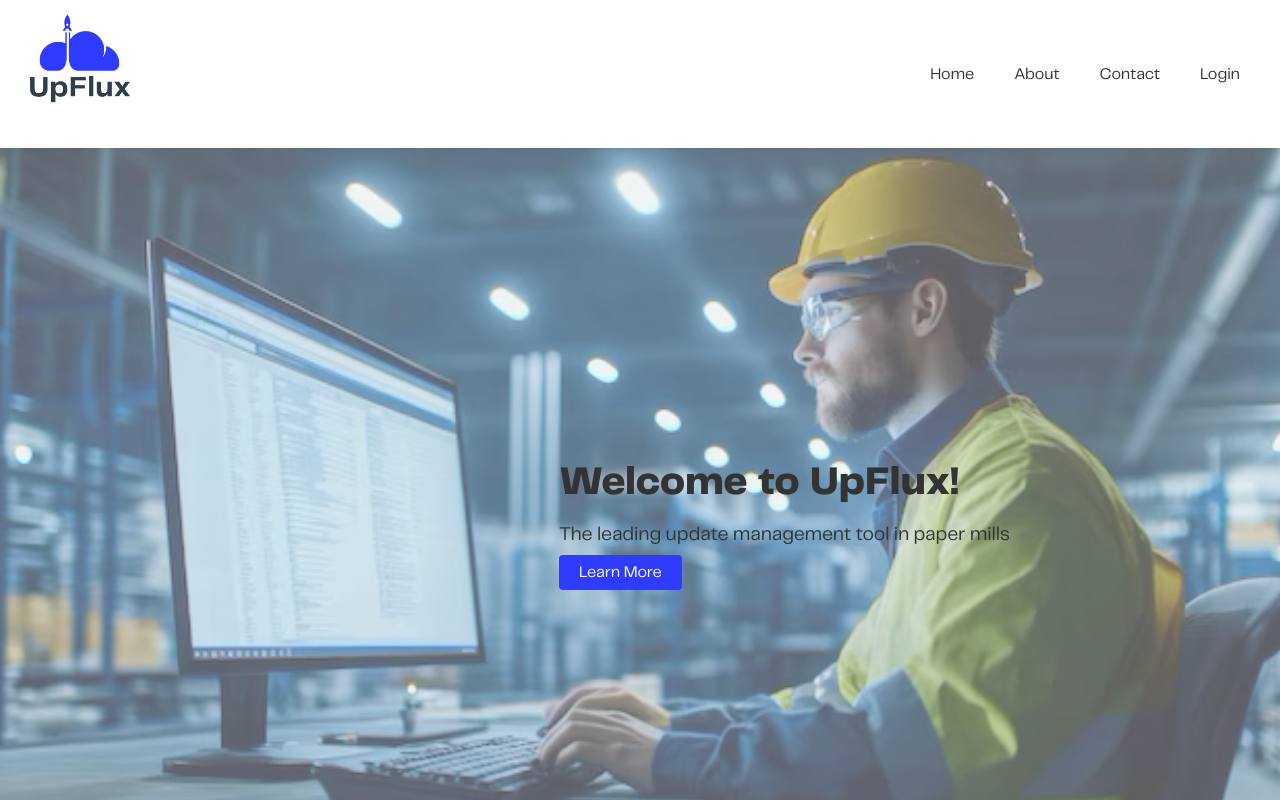
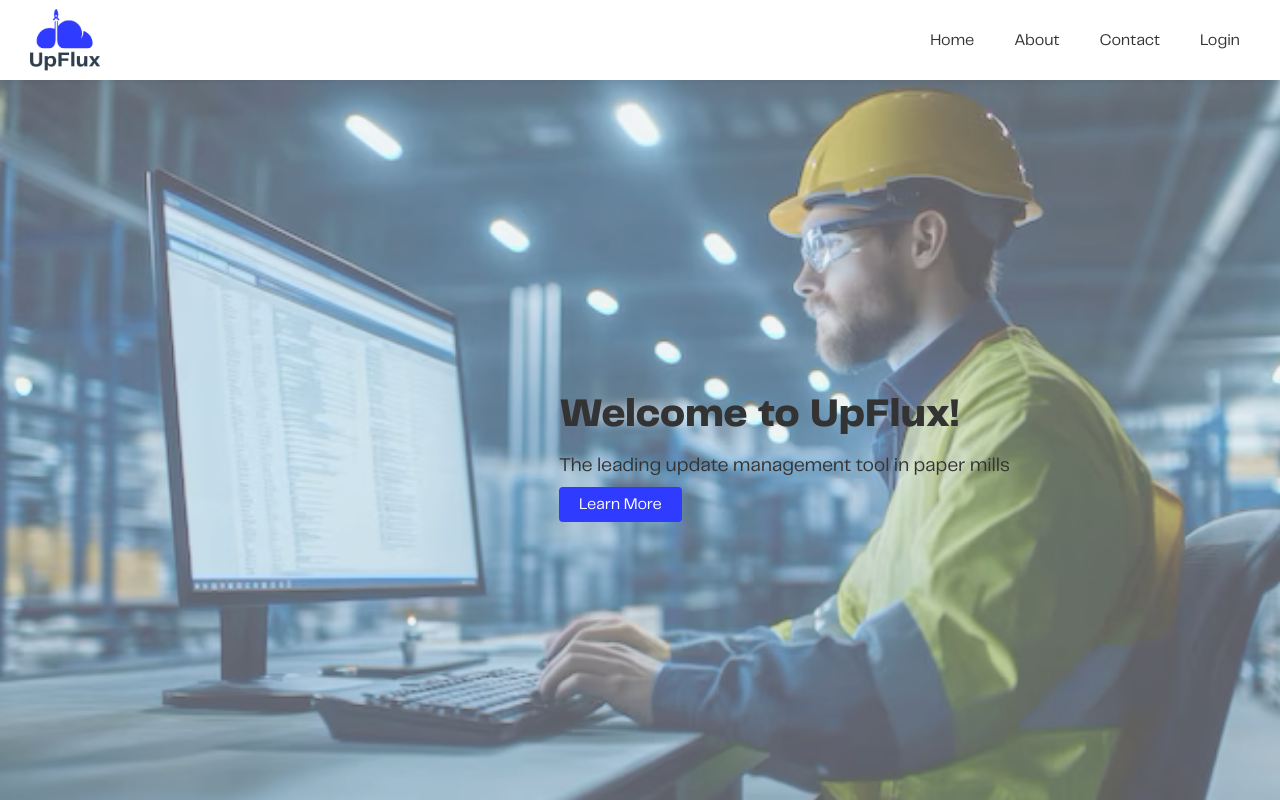
Before and after one commit to UpFlux-By-Zenith/UpFlux-WebApp, a React (Create React App) app in the folder upflux-client/: page / in a window 1280 px wide. Shown: the top 800 px of the page. Built offline with nearby package versions, Linux system fonts and the light colour scheme.

Commit message:
Fix issue with navbar styling

```diff
--- a/upflux-client/src/features/Navbar/Navbar.tsx
+++ b/upflux-client/src/features/Navbar/Navbar.tsx
@@ -7,7 +7,7 @@ export const Navbar = () => {
   return (
     <Container fluid className="navbar">
       <div className="navbar-logo">
-        <Image src={logo} alt="Logo" className="logo" />
+        <Image src={logo} alt="Logo" className="logo"/>
       </div>
       <ul className="navbar-links">
         <li><Link to="/">Home</Link></li>
--- a/upflux-client/src/features/Navbar/navbar.css
+++ b/upflux-client/src/features/Navbar/navbar.css
@@ -6,16 +6,17 @@
     background-color: #ffffff;
     color: #333;
     box-shadow: 0 2px 5px rgba(0, 0, 0, 0.1);
+    height: 50px;
   }
 
   .navbar-logo {
     display: flex;
     align-items: center;
+    margin-top:30px;
   }
 
-  .logo {
-    height: 50px;
-    width: auto;
+  .navbar-logo .logo {
+    width:70px;
   }
 
   .navbar-links {
```
